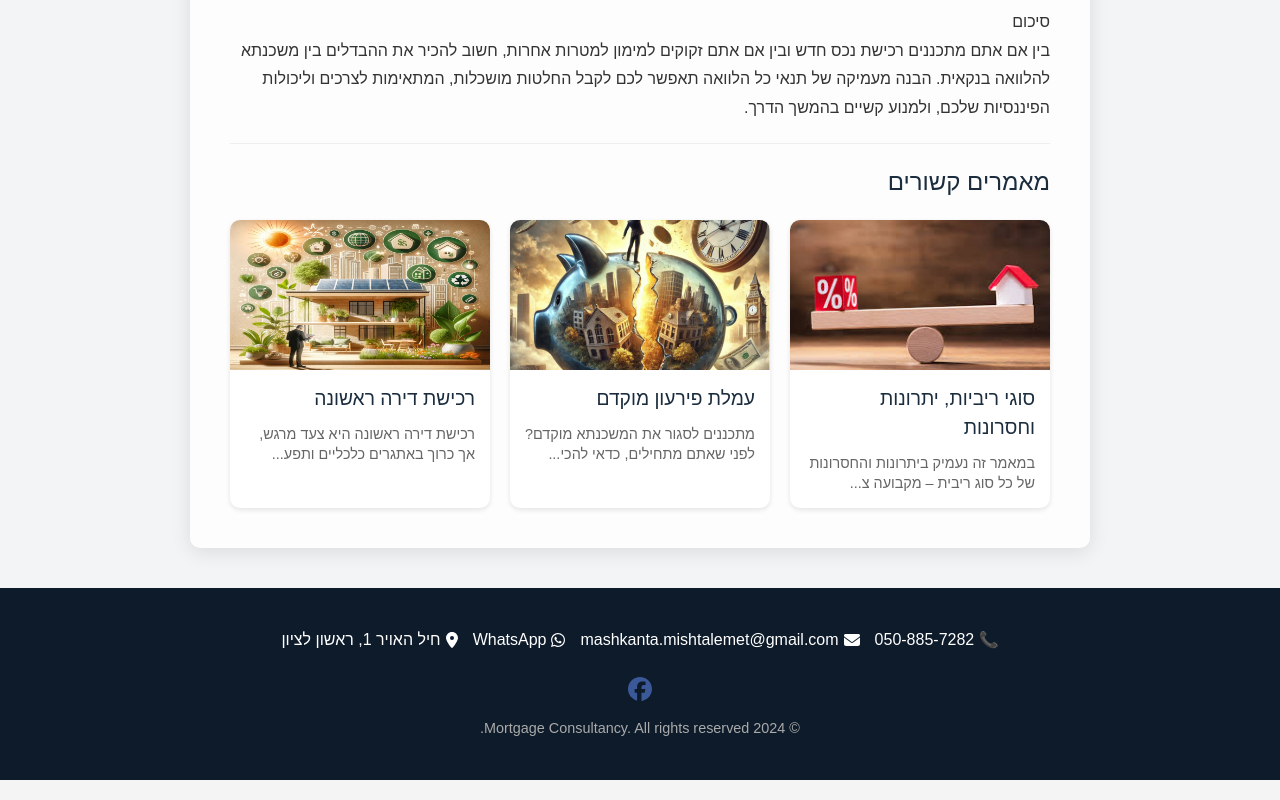
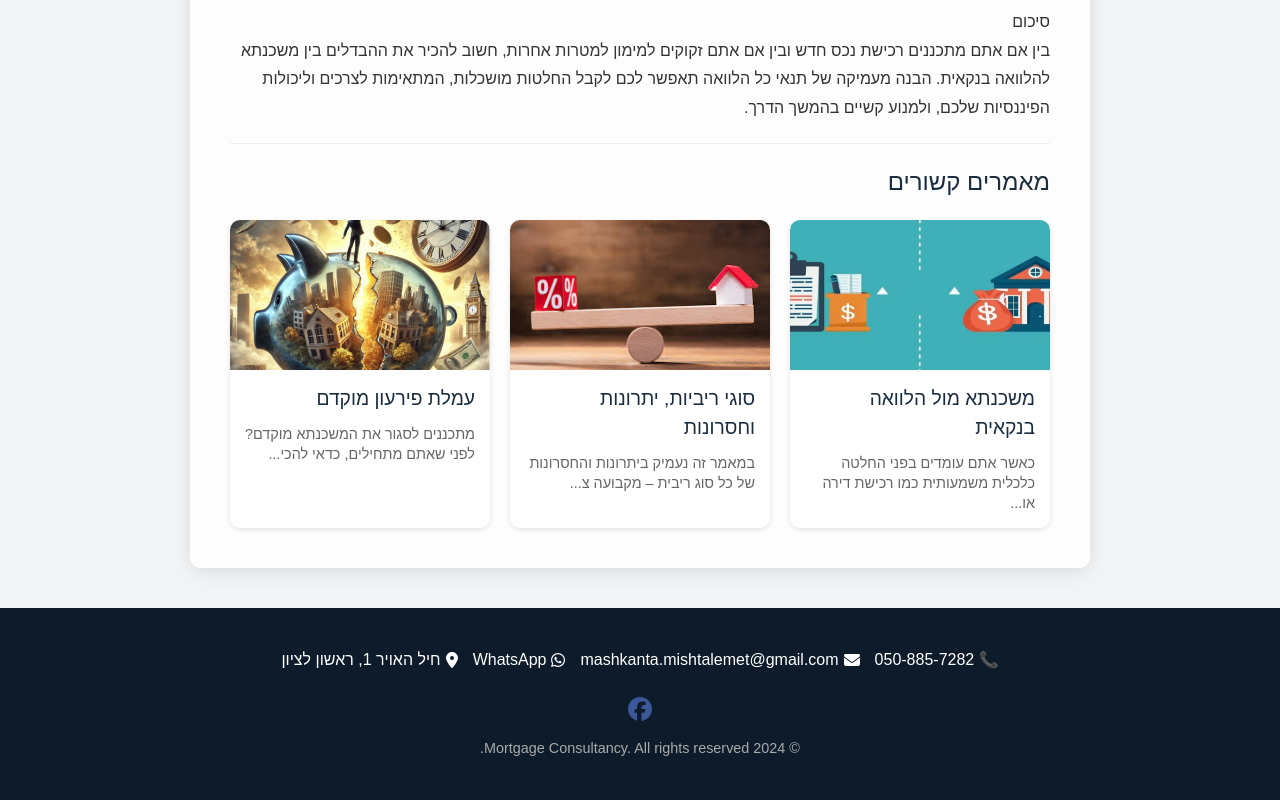
Before and after one commit to aviadazriel/special-web, a React (Create React App) app: page /article/1 in a window 1280 px wide. Shown: the part 1811-2611 px from the top of the page. Built offline with nearby package versions, Linux system fonts and the light colour scheme.

Commit message:
related articles

```diff
--- a/src/data/articlesData.js
+++ b/src/data/articlesData.js
@@ -18,140 +18,160 @@ const articles = [
       title: "משכנתא מול הלוואה בנקאית",
       description: "כאשר אתם עומדים בפני החלטה כלכלית משמעותית כמו רכישת דירה או נכס, אתם עשויים להיתקל בשני מונחים חשובים: משכנתא והלוואה בנקאית. מהו ההבדל בין השניים, ומתי כדאי להשתמש בכל אחד מהם? במאמר זה נבחן את המאפיינים הייחודיים של כל סוג הלוואה, הבטוחות הנדרשות, תקופות ההחזר, תנאי הריבית, ועוד כדי לעזור לכם לקבל את ההחלטה המיטבית לצרכים שלכם.",
       image: "/images/articles/1.jpg",
-      date: "2024-01-05"
+      date: "2024-01-05" ,
+      relatedArticles: [1, 2, 3]
   },
   {
       id: 2,
       title: "סוגי ריביות, יתרונות וחסרונות",
       description: "במאמר זה נעמיק ביתרונות והחסרונות של כל סוג ריבית – מקבועה צמודה ולא צמודה למדד, דרך ריביות משתנות וריבית פריים, ועד מסלולי ריבית במטבע חוץ. הכרות מעמיקה עם כל אחד מהם תסייע לכם לבחור את המסלול המתאים ביותר לצרכים האישיים ולתנאים הפיננסיים שלכם, בדרך לקבלת החלטה מושכלת שתלווה אתכם לאורך זמן.",
       image: "/images/articles/2.jpg",
-      date: "2024-01-08"
+      date: "2024-01-08" ,
+      relatedArticles: [2, 5, 6]
   },
   {
       id: 3,
       title: "עמלת פירעון מוקדם",
       description: "מתכננים לסגור את המשכנתא מוקדם? לפני שאתם מתחילים, כדאי להכיר את קנס הפירעון המוקדם – תוספת תשלום שנועדה לפצות את הבנק על הפסד הריבית העתידית.",
       image: "/images/articles/3.png",
-      date: "2024-01-11"
+      date: "2024-01-11" ,
+      relatedArticles: [1, 2, 3]
   },
   {
       id: 4,
       title: "רכישת דירה ראשונה",
       description: "רכישת דירה ראשונה היא צעד מרגש, אך כרוך באתגרים כלכליים ותפעוליים. מהבנת העלויות האמיתיות, דרך בדיקת הון עצמי ויכולת החזר, ועד ניהול תהליך המשכנתא בצורה מסודרת",
       image: "/images/articles/4.jpeg",
-      date: "2024-01-15"
+      date: "2024-01-15" ,
+      relatedArticles: [1, 2, 3]
   },
   {
       id: 5,
       title: "רגולציה",
       description: "רגולציה בתחום המשכנתאות נועדה להגן על הצרכן, להבטיח שקיפות, ולשמור על יציבות שוק הנדלן. במאמר נסקור את מטרות הרגולציה, ההגבלות על המשכנתא והפיקוח על הבנקים, לצד יתרונות כגון שקיפות והגנה מפני ניצול.",
       image: "/images/articles/5.jpeg",
-      date: "2024-01-17"
+      date: "2024-01-17" ,
+      relatedArticles: [1, 2, 3]
   },
   {
       id: 6,
       title: "אישור עקרוני",
       description: "אישור עקרוני למשכנתא הוא מסמך ראשוני שמנפיק הבנק, המאשר את האפשרות לקבל הלוואת משכנתא בהתאם לנתונים האישיים שלכם ולמאפייני הנכס המבוקש. האישור מספק מסגרת ראשונית לסכום ההלוואה ותנאיה, ותוקפו למשך 24 ימים עבור הריביות",
       image: "/images/articles/6.jpeg",
-      date: "2024-01-18"
+      date: "2024-01-18" ,
+      relatedArticles: [1, 2, 3]
   },
   {
       id: 7,
       title: "כיצד לשפר את דירוג האשראי שלך",
       description: "דירוג האשראי משפיע על יכולתך לקבל תנאים טובים במשכנתא. במאמר זה נלמד כיצד לשפר את הדירוג שלך, אילו טעויות להימנע מהן, ואילו פעולות יעזרו לך להיראות כלווה אמין בעיני הבנקים.",
       image: getRandomImage(),
-      date: "2023-06-22"
+      date: "2023-06-22" ,
+      relatedArticles: [1, 2, 3]
   },
   {
       id: 8,
       title: "משכנתאות בריבית קבועה מול משתנה",
       description: "השוואה מעמיקה בין ריבית קבועה לריבית משתנה במשכנתאות. במאמר זה נבחן את היתרונות והחסרונות של כל מסלול, מהו המסלול שמתאים יותר לסוגי לווים שונים ואיך לבחור בין מסלולים בהתאם לתנאי השוק.",
       image: getRandomImage(),
-      date: "2023-10-10"
+      date: "2023-10-10" ,
+      relatedArticles: [1, 2, 3]
   },
   {
       id: 9,
       title: "אישור מוקדם למשכנתא - יתרונות וחסרונות",
       description: "אישור מוקדם הוא כלי חשוב עבור לווים רציניים בתהליך רכישת נכס. המאמר מסביר מהם היתרונות באישור מוקדם, כיצד הוא משפיע על אמינות הקונה בעיני המוכרים, ואילו חסרונות יש לשיטה זו.",
       image: getRandomImage(),
-      date: "2023-03-29"
+      date: "2023-03-29" ,
+      relatedArticles: [1, 2, 3]
   },
   {
       id: 10,
       title: "כמה תוכל ללוות? הבנת מגבלות הלוואה",
       description: "מהם הגורמים שקובעים את סכום המשכנתא שתוכלו לקבל? המאמר מספק כלים להבנת מגבלות ההלוואה, מסביר כיצד לחשב את יכולת ההחזר וכיצד להתאים את סכום ההלוואה ליכולות הכלכליות שלכם.",
       image: getRandomImage(),
-      date: "2023-02-15"
+      date: "2023-02-15" ,
+      relatedArticles: [1, 2, 3]
   },
   {
       id: 11,
       title: "חיסכון להון עצמי לרכישת דירה",
       description: "כיצד לחסוך להון עצמי הדרוש לרכישת נכס, כולל שיטות ניהול תקציב וניהול פיננסי חכם. המאמר מציג תובנות מעשיות וכלים לעמידה ביעדים הפיננסיים שלכם במהירות וביעילות.",
       image: getRandomImage(),
-      date: "2023-04-10"
+      date: "2023-04-10" ,
+      relatedArticles: [1, 2, 3]
   },
   {
       id: 12,
       title: "משכנתאות לעומת הלוואות הון עצמי",
       description: "מהם ההבדלים המרכזיים בין משכנתאות להלוואות הון עצמי, ואילו שימושים מתאימים לכל סוג של הלוואה. המאמר מסביר גם כיצד להיעזר בהון עצמי למימון השקעות נוספות.",
       image: getRandomImage(),
-      date: "2023-08-08"
+      date: "2023-08-08" ,
+      relatedArticles: [1, 2, 3]
   },
   {
       id: 13,
       title: "הבנת עלויות סגירה בעת רכישת דירה",
       description: "במהלך רכישת דירה, קיימות עלויות סגירה נוספות שיש לקחת בחשבון. מאמר זה מספק רשימה מקיפה של עלויות אלו, כולל שיטות להתארגנות כלכלית טובה יותר לקראתן.",
       image: getRandomImage(),
-      date: "2023-01-18"
+      date: "2023-01-18" ,
+      relatedArticles: [1, 2, 3]
   },
   {
       id: 14,
       title: "כיצד לבחור את המלווה הנכון למשכנתא",
       description: "בחירת מלווה משכנתא היא שלב קריטי. מאמר זה מתאר את ההיבטים שיש לקחת בחשבון, כיצד להשוות בין המלווים, וכיצד להבטיח שתקבלו את השירות והמחיר הטובים ביותר.",
       image: getRandomImage(),
-      date: "2023-12-11"
+      date: "2023-12-11" ,
+      relatedArticles: [1, 2, 3]
   },
   {
       id: 15,
       title: "חשיבות ביטוח משכנתא והגנת הנכס",
       description: "ביטוח משכנתא הוא מרכיב חשוב להגן על הנכס ועל ההשקעה שלכם. המאמר מסביר את סוגי הביטוחים הקיימים, ומדוע ביטוח משכנתא הוא חובה בתהליך רכישת דירה.",
       image: getRandomImage(),
-      date: "2023-05-05"
+      date: "2023-05-05" ,
+      relatedArticles: [1, 2, 3]
   },
   {
       id: 16,
       title: "רכישת דירה עם הכנסה נמוכה",
       description: "כיצד ניתן לרכוש דירה גם בהכנסה נמוכה? מאמר זה מציג אפשרויות כלכליות למי שמעוניין לרכוש נכס אך נתקל באתגרים כלכליים, כולל תמיכות ממשלתיות ותוכניות מסובסדות.",
       image: getRandomImage(),
-      date: "2023-09-22"
+      date: "2023-09-22" ,
+      relatedArticles: [1, 2, 3]
   },
   {
       id: 17,
       title: "הבנת תהליכי עיקול ואיך להימנע מהם",
       description: "מהו תהליך העיקול ואיך ניתן להימנע ממנו? מאמר זה בוחן את הסיכונים, ומציג עצות לניהול כלכלי נכון שיסייעו לשמור על הנכס במקרה של קושי כלכלי.",
       image: getRandomImage(),
-      date: "2023-04-02"
+      date: "2023-04-02" ,
+      relatedArticles: [1, 2, 3]
   },
   {
       id: 18,
       title: "משכנתא ל-15 שנה מול 30 שנה: יתרונות וחסרונות",
       description: "השוואה בין תקופות משכנתא שונות וכיצד זה משפיע על ההחזרים החודשיים שלכם. המאמר מסביר גם את ההשלכות הכלכליות של תקופות החזר שונות ומתי כדאי לבחור בכל אחת מהן.",
       image: getRandomImage(),
-      date: "2023-11-01"
+      date: "2023-11-01" ,
+      relatedArticles: [1, 2, 3]
   },
   {
       id: 19,
       title: "שלבי תהליך הגשת בקשה למשכנתא",
       description: "מדריך מעשי לכל השלבים בתהליך הגשת בקשת המשכנתא, כולל הכנת המסמכים, הצגת התנאים, וקבלת האישור הסופי מהבנק.",
       image: getRandomImage(),
-      date: "2023-03-19"
+      date: "2023-03-19" ,
+      relatedArticles: [1, 2, 3]
   },
   {
       id: 20,
       title: "מה תפקידו של מתווך משכנתא?",
       description: "מתווך משכנתא עוזר בליווי לקוחות ומשא ומתן עם המלווים כדי למצוא את התנאים הטובים ביותר למשכנתא. במאמר זה נסביר את תפקיד המתווך, יתרונות השירות וכיצד הוא מקצר את תהליך המשכנתא.",
       image: getRandomImage(),
-      date: "2023-02-24"
+      date: "2023-02-24" ,
+      relatedArticles: [1, 2, 3]
   }
 ];
 
--- a/src/pages/ArticleDetail.js
+++ b/src/pages/ArticleDetail.js
@@ -19,7 +19,7 @@ const ArticleDetail = () => {
   if (!articleMeta) return <ErrorMessage>מאמר לא נמצא</ErrorMessage>;
 
   // Filter related articles (excluding the current article)
-  const relatedArticles = articles.filter((article) => article.id !== parseInt(id, 10)).slice(0, 3);
+  const relatedArticles =articles.filter((article) => articleMeta.relatedArticles.includes(article.id));
 
   return (
     <ArticleContainer>
```
